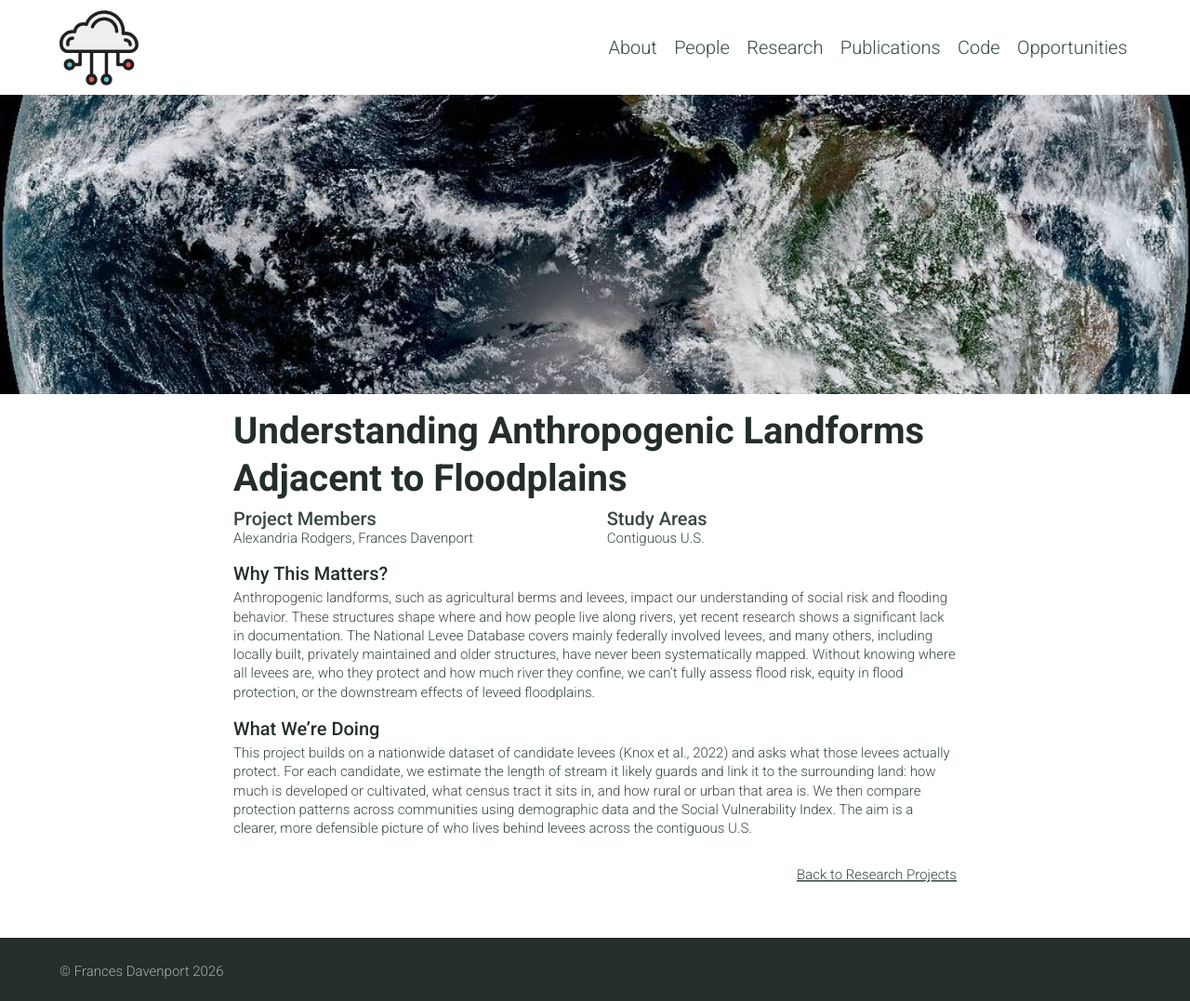
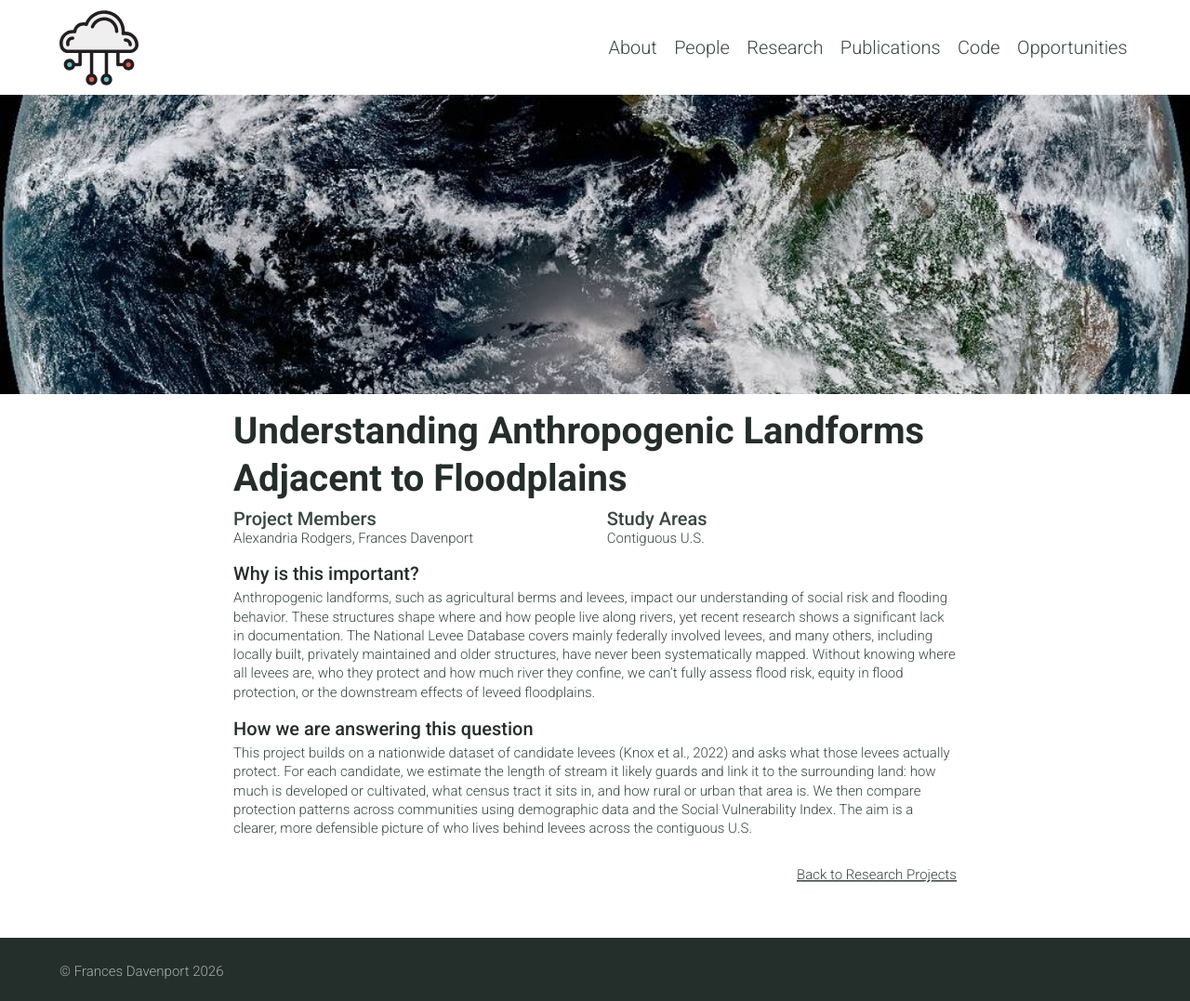
Before and after one commit to fdavenport/fdavenport.github.io, a Jekyll site: the page built from _research/anthropogenic-landforms.md, in a window 1280 px wide. Shown: the whole page at 93% size. Built offline with Jekyll 4.4.1, drawn with Linux system fonts in a browser that asks for light colours.

Commit message:
Update anthropogenic-landforms.md

```diff
--- a/_research/anthropogenic-landforms.md
+++ b/_research/anthropogenic-landforms.md
@@ -9,10 +9,10 @@ summary: Recent research shows a significant gap in the documentation of levees
 members: [Alexandria Rodgers, Frances Davenport]
 study_areas: [Contiguous U.S.]
 ---
-## Why This Matters?
+## Why is this important?
 
 Anthropogenic landforms, such as agricultural berms and levees, impact our understanding of social risk and flooding behavior. These structures shape where and how people live along rivers, yet recent research shows a significant lack in documentation. The National Levee Database covers mainly federally involved levees, and many others, including locally built, privately maintained and older structures, have never been systematically mapped. Without knowing where all levees are, who they protect and how much river they confine, we can't fully assess flood risk, equity in flood protection, or the downstream effects of leveed floodplains.
 
 
-## What We're Doing
+## How we are answering this question
 This project builds on a nationwide dataset of candidate levees (Knox et al., 2022) and asks what those levees actually protect. For each candidate, we estimate the length of stream it likely guards and link it to the surrounding land: how much is developed or cultivated, what census tract it sits in, and how rural or urban that area is. We then compare protection patterns across communities using demographic data and the Social Vulnerability Index. The aim is a clearer, more defensible picture of who lives behind levees across the contiguous U.S.
```
